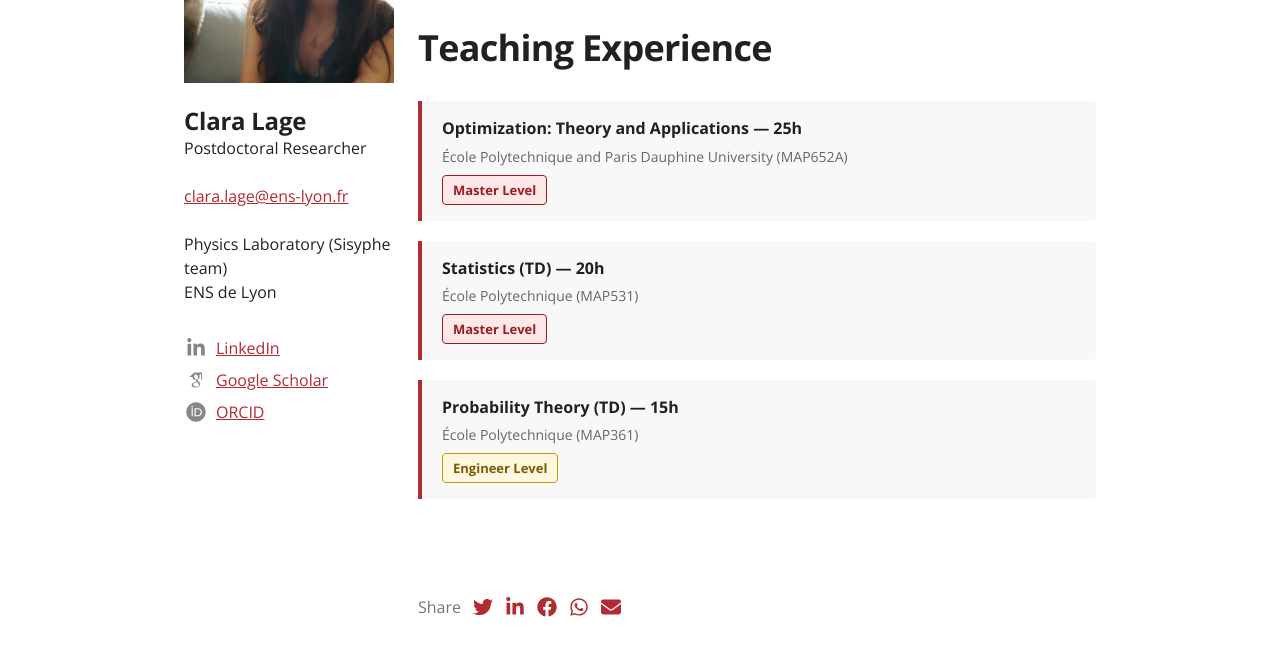
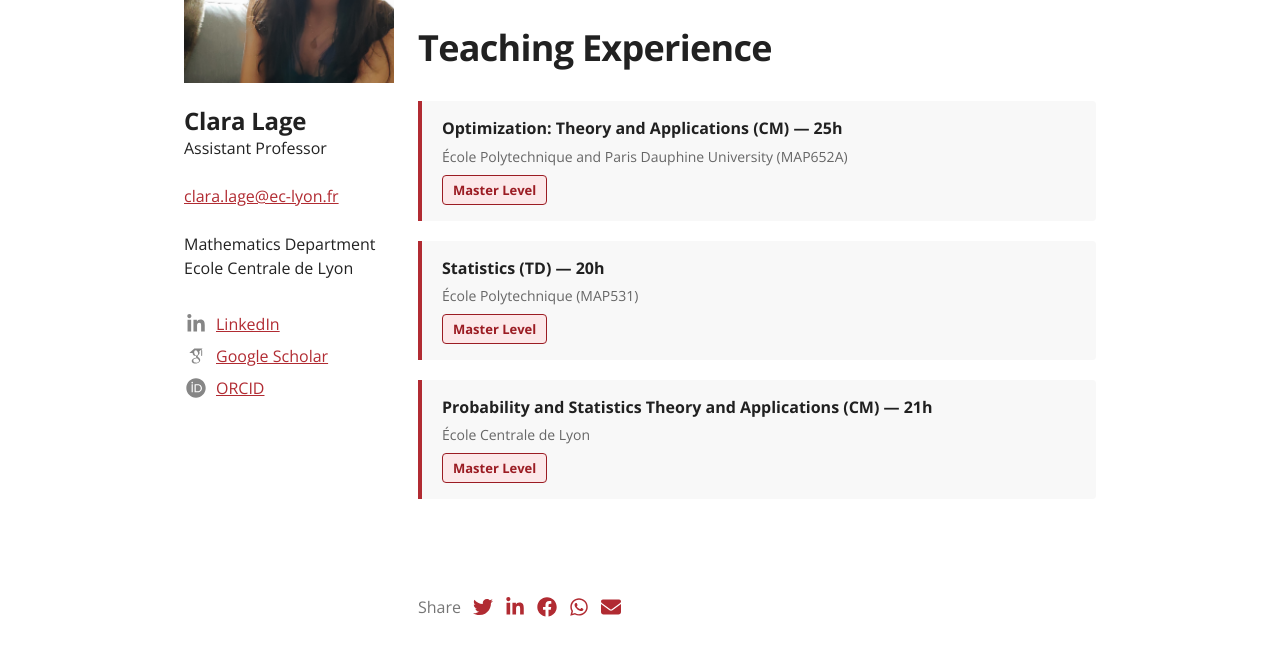
Before and after one commit to claramlage/website, a plain HTML site: page teaching.html in a window 1280 px wide. Shown: the part 406-1062 px from the top of the page. Drawn offline with nearby package versions, Linux system fonts and the light colour scheme; some packages are replaced by stand-ins of ours.

Commit message:
Update profile details: change position to Assistant Professor and update contact information

```diff
--- a/teaching.html
+++ b/teaching.html
@@ -277,21 +277,21 @@
 </div>
       <div data-site-editable-id="contact">
     <div class="blt-h3 blt-weight-bold theme-contact-name" dir="auto">Clara Lage</div>
-    <div class="blt-p" dir="auto">Postdoctoral Researcher</div>
+   <div class="blt-p" dir="auto">Assistant Professor</div>
     <hr class="space-sm">
   </div>
 
       <div data-site-editable-id="contact">
       <p class="blt-p" dir="auto">
-          <a target="_blank" href="mailto:clara.lage@ens-lyon.fr">clara.lage@ens-lyon.fr</a>
+          <a target="_blank" href="mailto:clara.lage@ens-lyon.fr">clara.lage@ec-lyon.fr</a>
       </p>
       <hr class="space-sm">
 
               <p class="blt-p" dir="auto">
-          Physics Laboratory (Sisyphe team)
+          Mathematics Department
         </p>
         <p class="blt-p" dir="auto">
-          ENS de Lyon
+          Ecole Centrale de Lyon
         </p>
 
       <hr class="space-md">
@@ -454,7 +454,7 @@
     <div dir="auto">
 
       <article class="teach-card">
-        <h3 class="teach-card__title">Optimization: Theory and Applications — 25h</h3>
+        <h3 class="teach-card__title">Optimization: Theory and Applications (CM) — 25h</h3>
         <p class="teach-card__details">École Polytechnique and Paris Dauphine University (MAP652A)</p>
         <span class="teach-card__level teach-card__level--master">Master Level</span>
       </article>
@@ -466,9 +466,9 @@
       </article>
 
       <article class="teach-card">
-        <h3 class="teach-card__title">Probability Theory (TD) — 15h</h3>
-        <p class="teach-card__details">École Polytechnique (MAP361)</p>
-        <span class="teach-card__level teach-card__level--engineer">Engineer Level</span>
+        <h3 class="teach-card__title">Probability and Statistics Theory and Applications (CM) — 21h</h3>
+        <p class="teach-card__details">École Centrale de Lyon </p>
+        <span class="teach-card__level teach-card__level--master">Master Level</span>
       </article>
 
     </div>
```
Also changed, not shown: publications.html (+4 -4 lines), resume.html (+4 -4 lines), talks.html (+4 -4 lines).
